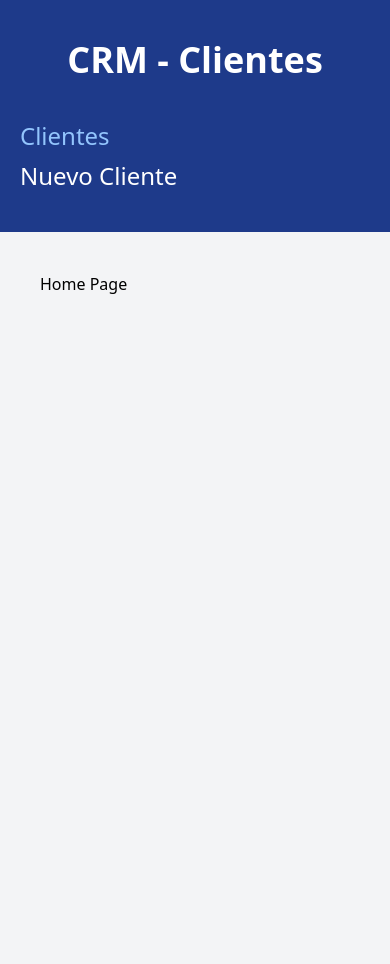
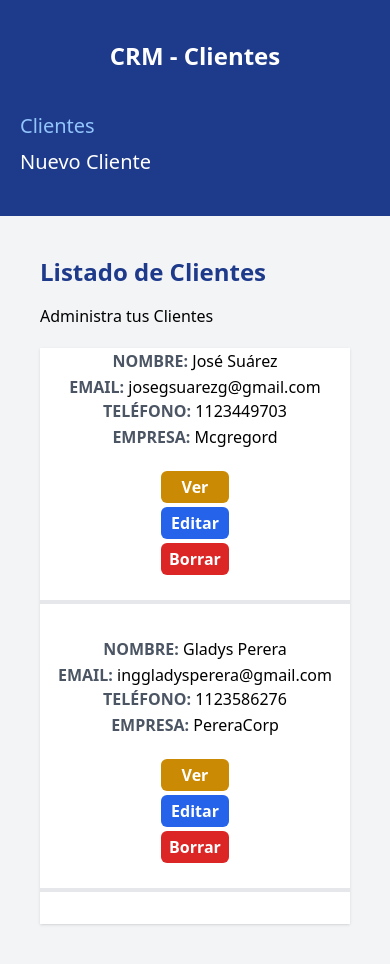
Before and after one commit to josegsuarezg/crm-react, a React (Vite) app: page /clientes in a window 390 px wide. Before the commit the page ends 844 px from the top, so only its background shows below. Built offline with nearby package versions, Linux system fonts and the light colour scheme; data requests are answered from the project's data file.

Commit message:
Styles a la tabla con los clientes

```diff
--- /dev/null
+++ b/db.json
@@ -0,0 +1,20 @@
+{
+  "clientes": [
+    {
+      "nombre": "José Suárez",
+      "empresa": "Mcgregord",
+      "email": "josegsuarezg@gmail.com",
+      "telefono": "1123449703",
+      "notas": "Empresa Aliada ",
+      "id": 1
+    },
+    {
+      "nombre": "Gladys Perera",
+      "empresa": "PereraCorp",
+      "email": "inggladysperera@gmail.com",
+      "telefono": "1123586276",
+      "notas": "Coordinadora ",
+      "id": 2
+    }
+  ]
+}
--- /dev/null
+++ b/src/components/Cliente.jsx
@@ -0,0 +1,55 @@
+import React from 'react';
+
+const Cliente = ({cliente}) => {
+
+  const {nombre, email, telefono, empresa, notas, id} = cliente
+
+  return (
+    <tr className="text-center mb-8 flex flex-col justify-center items-center border-b-4 md:table-row md:h-20">
+      <td className="m-0">
+        <span className="text-gray-600 uppercase font-bold md:hidden">
+          Nombre:{' '}
+        </span>
+        {nombre}
+      </td>
+      <td className="m-0">
+        <p>
+          <span className="text-gray-600 uppercase font-bold">Email: </span>
+          {email}
+        </p>
+        <p>
+          <span className="text-gray-600 uppercase font-bold">Teléfono: </span>
+          {telefono}
+        </p>
+      </td>
+      <td className="mb-5">
+        <span className="text-gray-600 uppercase font-bold md:hidden">
+          Empresa:{' '}
+        </span>
+        {empresa}
+      </td>
+      <td className="mb-5">
+        <button
+          type="button"
+          className=" bg-yellow-600 hover:bg-yellow-700 text-white font-bold block px-2 py-1 rounded-md cursor-pointer w-full mb-1"
+        >
+          Ver
+        </button>
+        <button
+          type="button"
+          className=" bg-blue-600 hover:bg-blue-700 text-white font-bold block px-2 py-1 rounded-md cursor-pointer w-full mb-1"
+        >
+          Editar
+        </button>
+        <button
+          type="button"
+          className=" bg-red-600 hover:bg-red-700 text-white font-bold block px-2 py-1 rounded-md cursor-pointer w-full mb-1"
+        >
+          Borrar
+        </button>
+      </td>
+    </tr>
+  );
+};
+
+export default Cliente;
--- a/src/components/Formulario.jsx
+++ b/src/components/Formulario.jsx
@@ -1,8 +1,11 @@
 import {Formik, Form, Field} from 'formik';
+import {useNavigate} from 'react-router-dom';
 import * as Yup from 'yup';
 import Error from './Error';
 
 const Formulario = () => {
+
+  const navigate = useNavigate();
 
   const nuevoClienteSchema = Yup.object().shape({
     nombre: Yup.string()
@@ -19,8 +22,20 @@ const Formulario = () => {
       .typeError('El Número no es valido')
   });
 
-  const handleSubmit = (valores) => {
-    console.log(valores);
+  const handleSubmit = async (valores) => {
+    try {
+      const url= 'http://localhost:4000/clientes';
+      const respuesta = await fetch(url, {
+        method: 'POST',
+        body: JSON.stringify(valores),
+        headers: {
+          "Content-Type": "application/json"
+        }
+      })
+      const resultado = await respuesta.json();
+    } catch (error) {
+      console.log(error);
+    }
   }
 
   return (
@@ -37,8 +52,10 @@ const Formulario = () => {
           telefono: '',
           notas: ''
         }}
-        onSubmit={(values) => {
-          handleSubmit(values);
+        onSubmit={async (values, {resetForm}) => {
+          await handleSubmit(values);
+          resetForm();
+          navigate('/clientes');
         }}
         validationSchema={nuevoClienteSchema}
       >
--- a/src/layouts/Layout.jsx
+++ b/src/layouts/Layout.jsx
@@ -8,7 +8,7 @@ const Layout = () => {
   return (
     <div className="md:flex md:min-h-screen">
       <div className="md:w-1/4 bg-blue-900 px-5 py-10">
-        <h2 className="text-4xl text-center text-white font-black">
+        <h2 className="text-2xl md:text-4xl text-center text-white font-black">
           CRM - Clientes
         </h2>
         <nav className="mt-10">
@@ -16,7 +16,7 @@ const Layout = () => {
             to="/clientes"
             className={`${
               urlActual === '/clientes' ? 'text-blue-300' : 'text-white'
-            } text-2xl block mt-2 hover:text-blue-300`}
+            } text-xl md:text-2xl block mt-2 hover:text-blue-300`}
           >
             Clientes
           </Link>
@@ -24,7 +24,7 @@ const Layout = () => {
             to="/clientes/nuevo"
             className={`${
               urlActual === '/clientes/nuevo' ? 'text-blue-300' : 'text-white'
-            } text-2xl block mt-2 hover:text-blue-300`}
+            } text-xl md:text-2xl block mt-2 hover:text-blue-300`}
           >
             Nuevo Cliente
           </Link>
--- a/src/paginas/Inicio.jsx
+++ b/src/paginas/Inicio.jsx
@@ -1,12 +1,48 @@
 import { useState, useEffect } from 'react';
+import Cliente from '../components/Cliente';
 
 
 const Inicio = () => {
+  const [clientes, setClientes] = useState([]);
+
+  useEffect(() => {
+    const obtenerClientesAPI = async () => {
+      try {
+        const url = 'http://localhost:4000/clientes';
+        const respuesta = await fetch(url);
+        const resultado = await respuesta.json();
+        setClientes(resultado);
+      } catch (error) {
+        console.log(error);
+      }
+    };
+    obtenerClientesAPI();
+  }, []);
+
   return (
-    <div>
-      <h1>Home Page</h1>
+    <>
+      <h1 className="font-black text-2xl md:text-3xl text-blue-900">
+        Listado de Clientes
+      </h1>
+      <p className="mt-4 mb-4">Administra tus Clientes</p>
 
-    </div>
+      <table className="w-full mt-5 table-auto shadow bg-white">
+        <thead className="bg-blue-800 text-white ">
+          <tr className="hidden md:contents">
+            <th className="p-2">Nombre</th>
+            <th className="p-2">Contacto</th>
+            <th className="p-2">Empresa</th>
+            <th className="p-2">Acciones</th>
+          </tr>
+        </thead>
+
+        <tbody>
+          {clientes.map((cliente) => (
+            <Cliente key={cliente.id} cliente={cliente} />
+          ))}
+        </tbody>
+      </table>
+    </>
   );
 };
 
```
